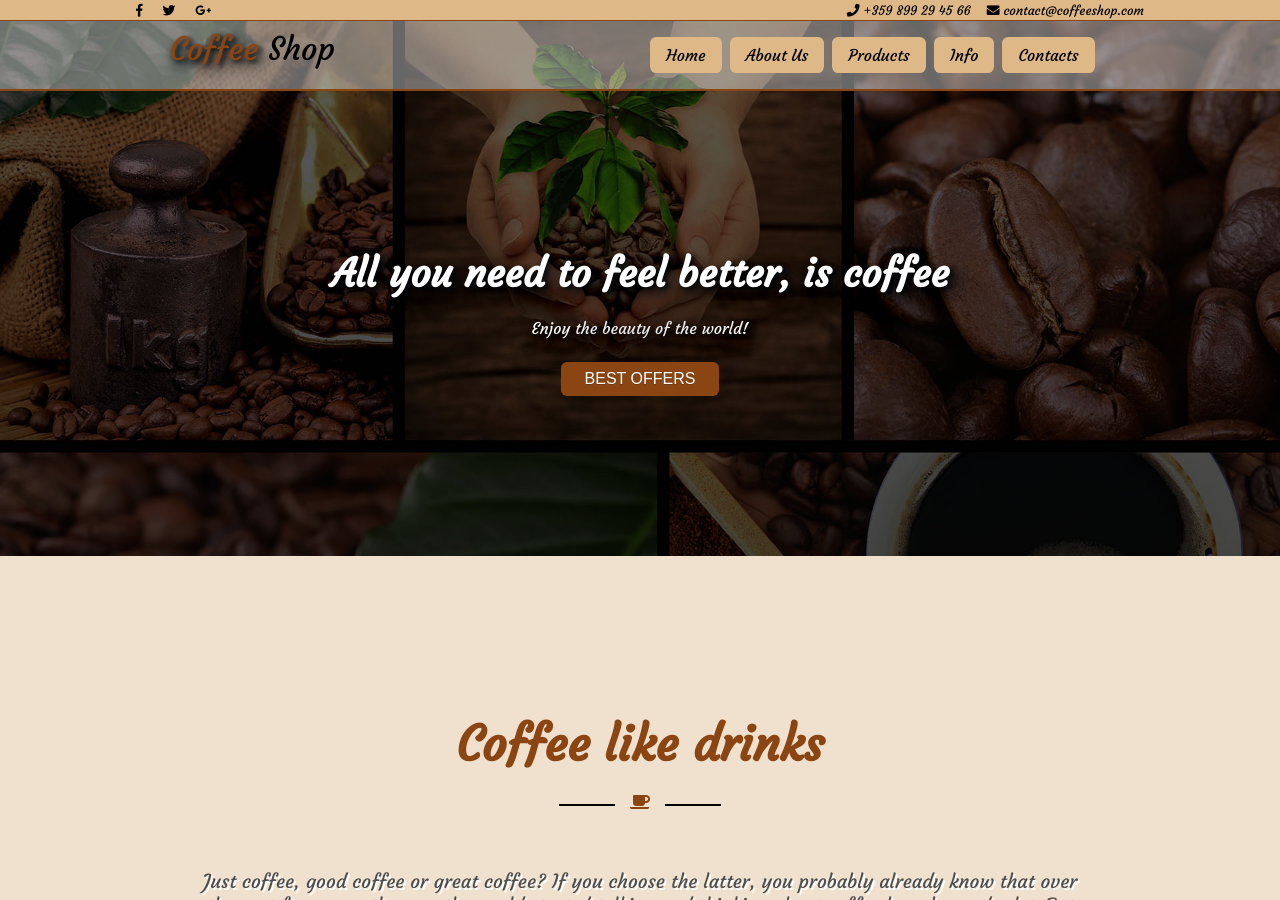
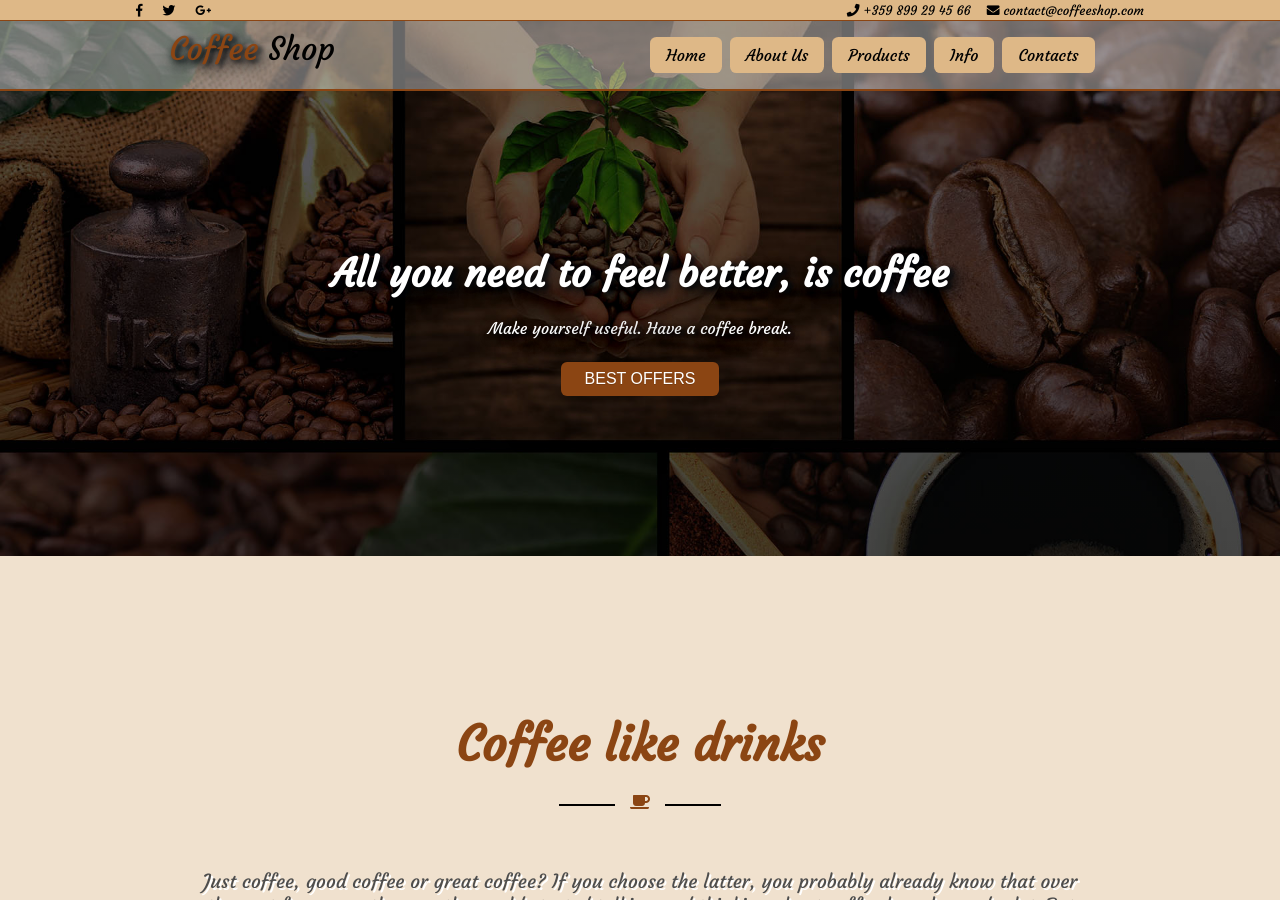
Before and after one commit to DonchoMitev/CoffeeShop, a Jekyll site: the page built from index.html, in a window 1280 px wide and 900 px high. Built offline with Jekyll 4.4.1, drawn with Linux system fonts in a browser that asks for light colours.

Commit message:
change slogan

```diff
--- a/_includes/header.html
+++ b/_includes/header.html
@@ -43,8 +43,7 @@
                 All you need to feel better, is coffee
             </h1>
             <p>
-                Enjoy the beauty of the world!
-            </p>
+                Make yourself useful. Have a coffee break.            </p>
             <button>
                 <a href="{{ site.baseurl }}/products/">best offers</a>
             </button>
--- a/docs/404.html
+++ b/docs/404.html
@@ -56,8 +56,7 @@
                 All you need to feel better, is coffee
             </h1>
             <p>
-                Enjoy the beauty of the world!
-            </p>
+                Make yourself useful. Have a coffee break.            </p>
             <button>
                 <a href="/CoffeeShop/products/">best offers</a>
             </button>
--- a/docs/feed.xml
+++ b/docs/feed.xml
@@ -1,4 +1,4 @@
-<?xml version="1.0" encoding="utf-8"?><feed xmlns="http://www.w3.org/2005/Atom" ><generator uri="https://jekyllrb.com/" version="3.8.5">Jekyll</generator><link href="/CoffeeShop/feed.xml" rel="self" type="application/atom+xml" /><link href="/CoffeeShop/" rel="alternate" type="text/html" /><updated>2018-11-26T17:03:57+02:00</updated><id>/CoffeeShop/feed.xml</id><title type="html">CoffeeShop</title><subtitle>This is very beautiful theme for Jekyll</subtitle><entry><title type="html">Welcome to Jekyll!</title><link href="/CoffeeShop/jekyll/update/2018/11/22/welcome-to-jekyll.html" rel="alternate" type="text/html" title="Welcome to Jekyll!" /><published>2018-11-22T15:03:46+02:00</published><updated>2018-11-22T15:03:46+02:00</updated><id>/CoffeeShop/jekyll/update/2018/11/22/welcome-to-jekyll</id><content type="html" xml:base="/CoffeeShop/jekyll/update/2018/11/22/welcome-to-jekyll.html">&lt;p&gt;You’ll find this post in your &lt;code class=&quot;highlighter-rouge&quot;&gt;_posts&lt;/code&gt; directory. Go ahead and edit it and re-build the site to see your changes. You can rebuild the site in many different ways, but the most common way is to run &lt;code class=&quot;highlighter-rouge&quot;&gt;jekyll serve&lt;/code&gt;, which launches a web server and auto-regenerates your site when a file is updated.&lt;/p&gt;
+<?xml version="1.0" encoding="utf-8"?><feed xmlns="http://www.w3.org/2005/Atom" ><generator uri="https://jekyllrb.com/" version="3.8.5">Jekyll</generator><link href="/CoffeeShop/feed.xml" rel="self" type="application/atom+xml" /><link href="/CoffeeShop/" rel="alternate" type="text/html" /><updated>2018-11-26T17:10:34+02:00</updated><id>/CoffeeShop/feed.xml</id><title type="html">CoffeeShop</title><subtitle>This is very beautiful theme for Jekyll</subtitle><entry><title type="html">Welcome to Jekyll!</title><link href="/CoffeeShop/jekyll/update/2018/11/22/welcome-to-jekyll.html" rel="alternate" type="text/html" title="Welcome to Jekyll!" /><published>2018-11-22T15:03:46+02:00</published><updated>2018-11-22T15:03:46+02:00</updated><id>/CoffeeShop/jekyll/update/2018/11/22/welcome-to-jekyll</id><content type="html" xml:base="/CoffeeShop/jekyll/update/2018/11/22/welcome-to-jekyll.html">&lt;p&gt;You’ll find this post in your &lt;code class=&quot;highlighter-rouge&quot;&gt;_posts&lt;/code&gt; directory. Go ahead and edit it and re-build the site to see your changes. You can rebuild the site in many different ways, but the most common way is to run &lt;code class=&quot;highlighter-rouge&quot;&gt;jekyll serve&lt;/code&gt;, which launches a web server and auto-regenerates your site when a file is updated.&lt;/p&gt;
 
 &lt;p&gt;To add new posts, simply add a file in the &lt;code class=&quot;highlighter-rouge&quot;&gt;_posts&lt;/code&gt; directory that follows the convention &lt;code class=&quot;highlighter-rouge&quot;&gt;YYYY-MM-DD-name-of-post.ext&lt;/code&gt; and includes the necessary front matter. Take a look at the source for this post to get an idea about how it works.&lt;/p&gt;
 
--- a/docs/index.html
+++ b/docs/index.html
@@ -56,8 +56,7 @@
                 All you need to feel better, is coffee
             </h1>
             <p>
-                Enjoy the beauty of the world!
-            </p>
+                Make yourself useful. Have a coffee break.            </p>
             <button>
                 <a href="/CoffeeShop/products/">best offers</a>
             </button>
```
